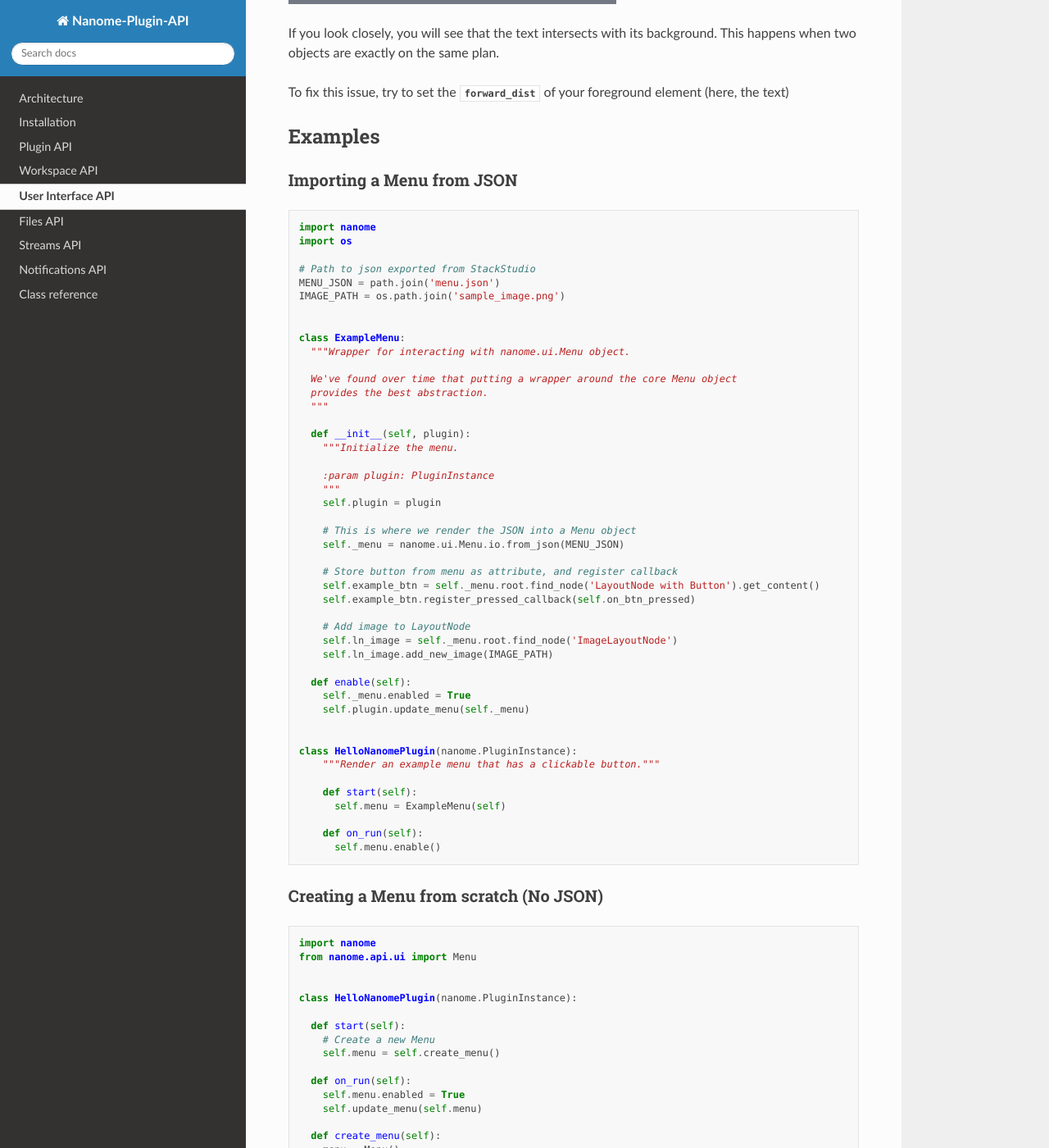
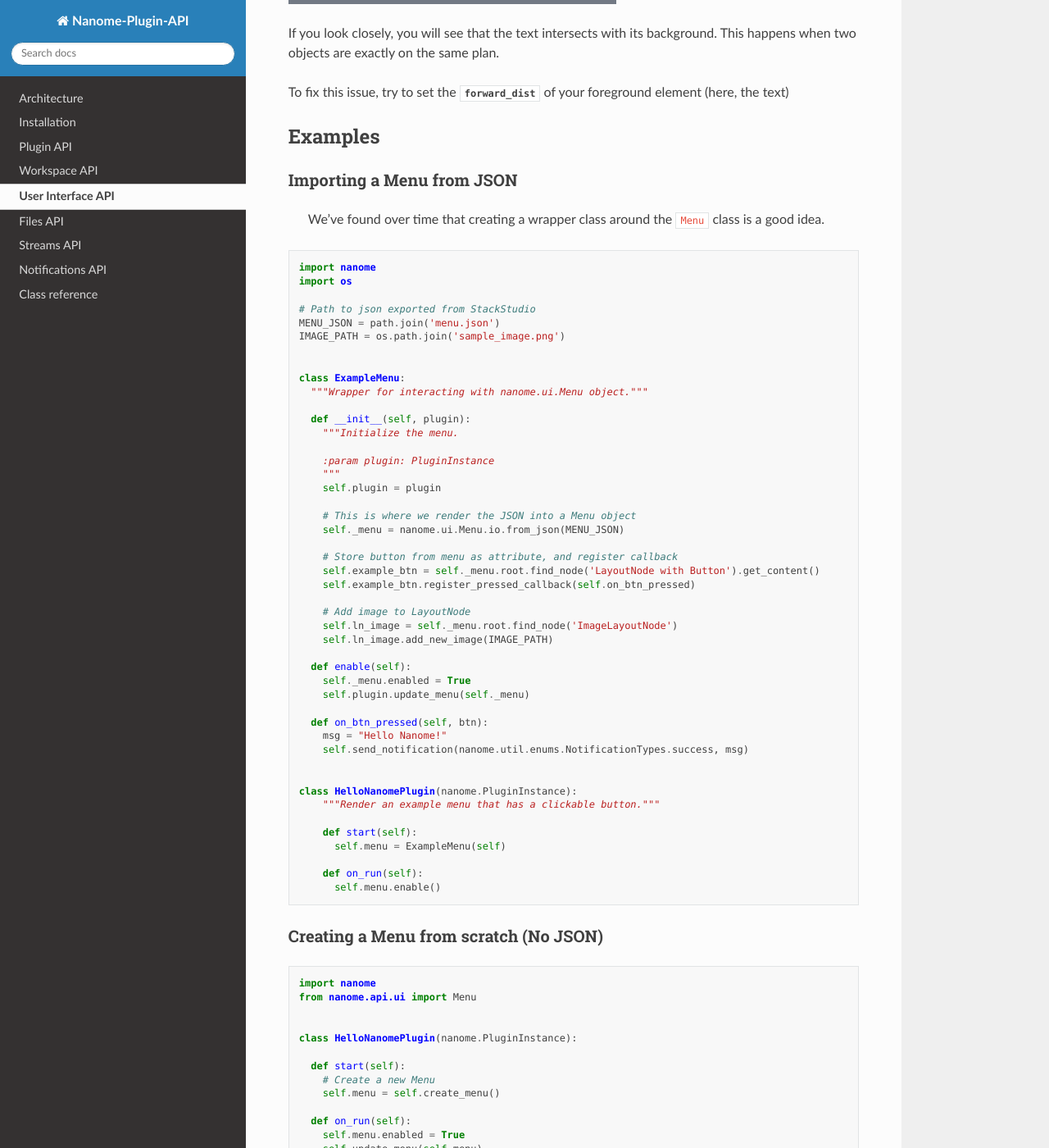
Before and after one commit to nanome-ai/nanome-lib, a Sphinx documentation site: the page built from doc/source/ui.rst, in a window 1280 px wide and 1400 px high, scrolled down 2565 px. Shown: the whole window at 82% size. Built offline with Sphinx 7.4.7 and the Read the Docs theme 2.0.0, drawn with Linux system fonts in a browser that asks for light colours; pages that are not in the unit, such as notebooks, are missing from menus; some of the changed lines change nothing that is shown; some of the changed text lies outside the part shown.

Commit message:
update ui

```diff
--- a/doc/source/ui.rst
+++ b/doc/source/ui.rst
@@ -21,15 +21,15 @@ A menu hierarchy is created by placing :class:`~nanome.api.ui.layout_node.Layout
 
 Currently available UI elements:
 
-- :class:`~nanome.api.ui.button.Button`
-- :class:`~nanome.api.ui.dropdown.Dropdown`
-- :class:`~nanome.api.ui.image.Image`
-- :class:`~nanome.api.ui.label.Label`
-- :class:`~nanome.api.ui.loading_bar.LoadingBar`
-- :class:`~nanome.api.ui.mesh.Mesh`
-- :class:`~nanome.api.ui.slider.Slider`
-- :class:`~nanome.api.ui.text_input.TextInput`
-- :class:`~nanome.api.ui.ui_list.UIList`
+- :mod:`~nanome.api.ui.button.Button`
+- :mod:`~nanome.api.ui.dropdown.Dropdown`
+- :mod:`~nanome.api.ui.image.Image`
+- :mod:`~nanome.api.ui.label.Label`
+- :mod:`~nanome.api.ui.loading_bar.LoadingBar`
+- :mod:`~nanome.api.ui.mesh.Mesh`
+- :mod:`~nanome.api.ui.slider.Slider`
+- :mod:`~nanome.api.ui.text_input.TextInput`
+- :mod:`~nanome.api.ui.ui_list.UIList`
 
 
 ***********
@@ -96,6 +96,9 @@ Examples
 ==================================
 Importing a Menu from JSON
 ==================================
+
+ We've found over time that creating a wrapper class around the ``Menu`` class is a good idea.
+
 .. code-block:: python
 
   import nanome
@@ -107,11 +110,7 @@ Importing a Menu from JSON
 
 
   class ExampleMenu:
-    """Wrapper for interacting with nanome.ui.Menu object.
-
-    We've found over time that putting a wrapper around the core Menu object
-    provides the best abstraction.
-    """
+    """Wrapper for interacting with nanome.ui.Menu object."""
 
     def __init__(self, plugin):
       """Initialize the menu.
@@ -134,6 +133,10 @@ Importing a Menu from JSON
     def enable(self):
       self._menu.enabled = True
       self.plugin.update_menu(self._menu)
+
+    def on_btn_pressed(self, btn):
+      msg = "Hello Nanome!"
+      self.send_notification(nanome.util.enums.NotificationTypes.success, msg)
 
 
   class HelloNanomePlugin(nanome.PluginInstance):
@@ -192,5 +195,7 @@ Creating a Menu from scratch (No JSON)
 In Depth API usage
 ========================
 
+A fun example of how to set up callback functions for most types of form fields.
+
 .. literalinclude:: ../../test_plugins/UIPlugin.py
    :language: python
```
